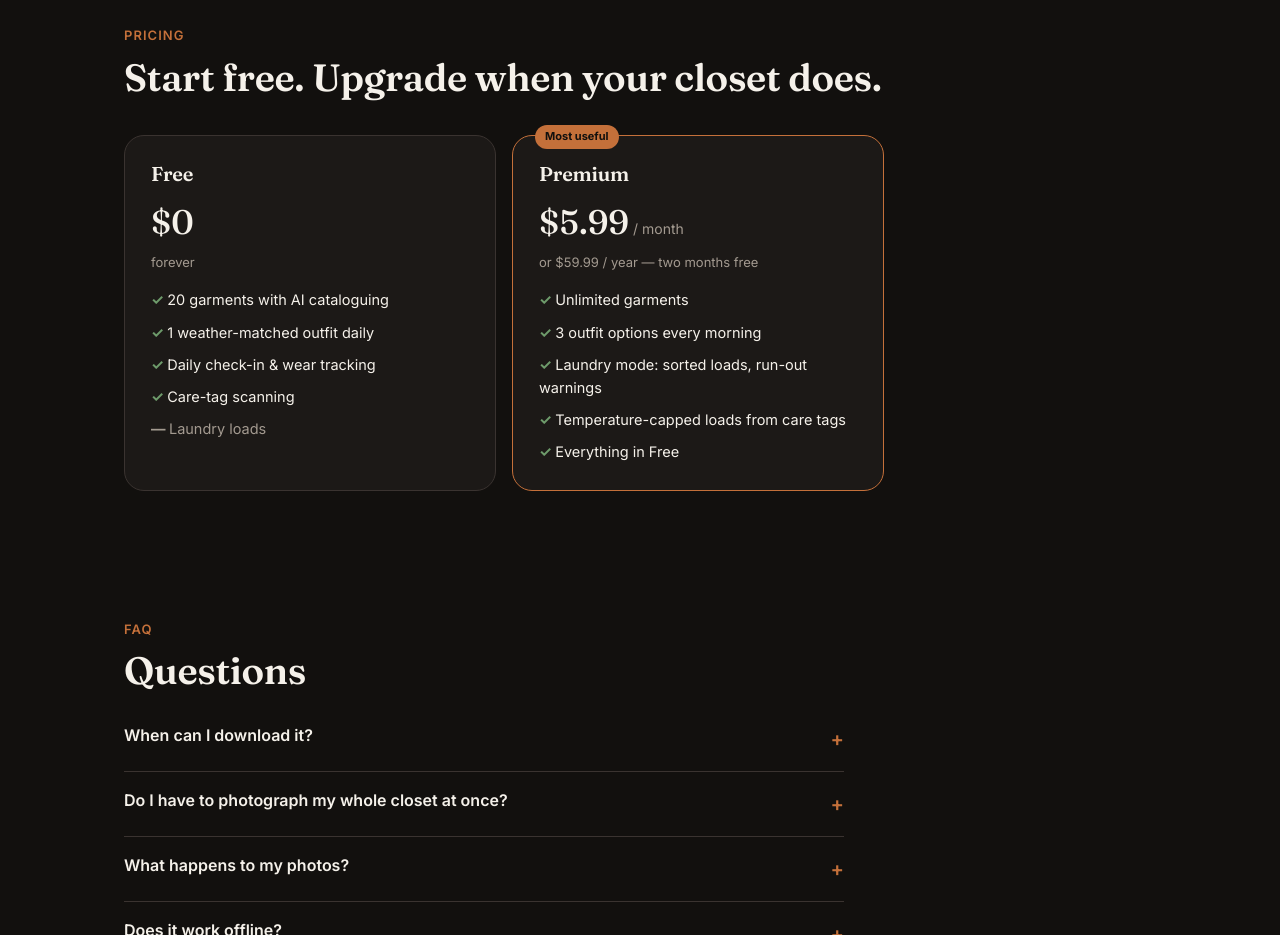
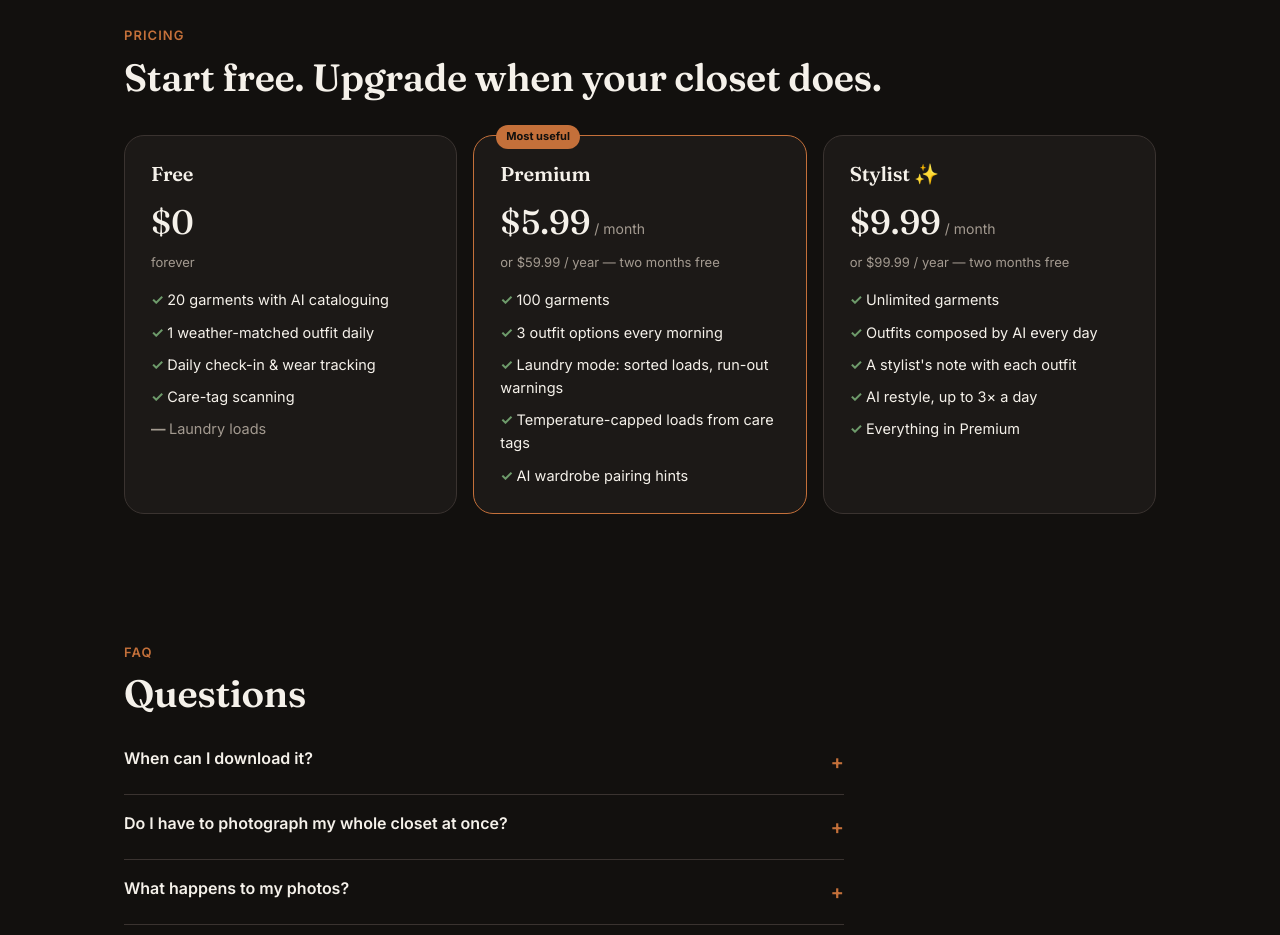
Before and after one commit to contacttaskwork-debug/Hanger-site, a plain HTML site: page index.html in a window 1280 px wide. Shown: the part 1900-2835 px from the top of the page. Drawn offline with Linux system fonts and the light colour scheme.

Commit message:
Pricing: three plans — Free, Premium (100 garments), Stylist (AI outfits)
Co-Authored-By: Claude Fable 5 <noreply@anthropic.com>
Claude-Session: https://claude.ai/code/session_01PivSAK4GAHYRv6mKM4zB2C

```diff
--- a/index.html
+++ b/index.html
@@ -112,8 +112,8 @@
   .step p { color:var(--muted); font-size:14.5px; }
 
   /* pricing */
-  .plans { display:grid; grid-template-columns:1fr 1fr; gap:16px; margin-top:36px; max-width:760px; }
-  @media (max-width:640px){ .plans{grid-template-columns:1fr;} }
+  .plans { display:grid; grid-template-columns:repeat(3,1fr); gap:16px; margin-top:36px; }
+  @media (max-width:900px){ .plans{grid-template-columns:1fr;} }
   .plan { background:var(--surface); border:1px solid var(--border); border-radius:20px; padding:26px; }
   .plan.hot { border-color:var(--accent); position:relative; }
   .plan.hot::before { content:"Most useful"; position:absolute; top:-11px; left:22px; background:var(--accent); color:#12100E; font-size:11px; font-weight:700; padding:3px 10px; border-radius:999px; }
@@ -264,11 +264,23 @@
         <div class="price">$5.99<small> / month</small></div>
         <div class="per">or $59.99 / year — two months free</div>
         <ul>
-          <li>Unlimited garments</li>
+          <li>100 garments</li>
           <li>3 outfit options every morning</li>
           <li>Laundry mode: sorted loads, run-out warnings</li>
           <li>Temperature-capped loads from care tags</li>
-          <li>Everything in Free</li>
+          <li>AI wardrobe pairing hints</li>
+        </ul>
+      </div>
+      <div class="plan">
+        <h3>Stylist ✨</h3>
+        <div class="price">$9.99<small> / month</small></div>
+        <div class="per">or $99.99 / year — two months free</div>
+        <ul>
+          <li>Unlimited garments</li>
+          <li>Outfits composed by AI every day</li>
+          <li>A stylist's note with each outfit</li>
+          <li>AI restyle, up to 3× a day</li>
+          <li>Everything in Premium</li>
         </ul>
       </div>
     </div>
```
